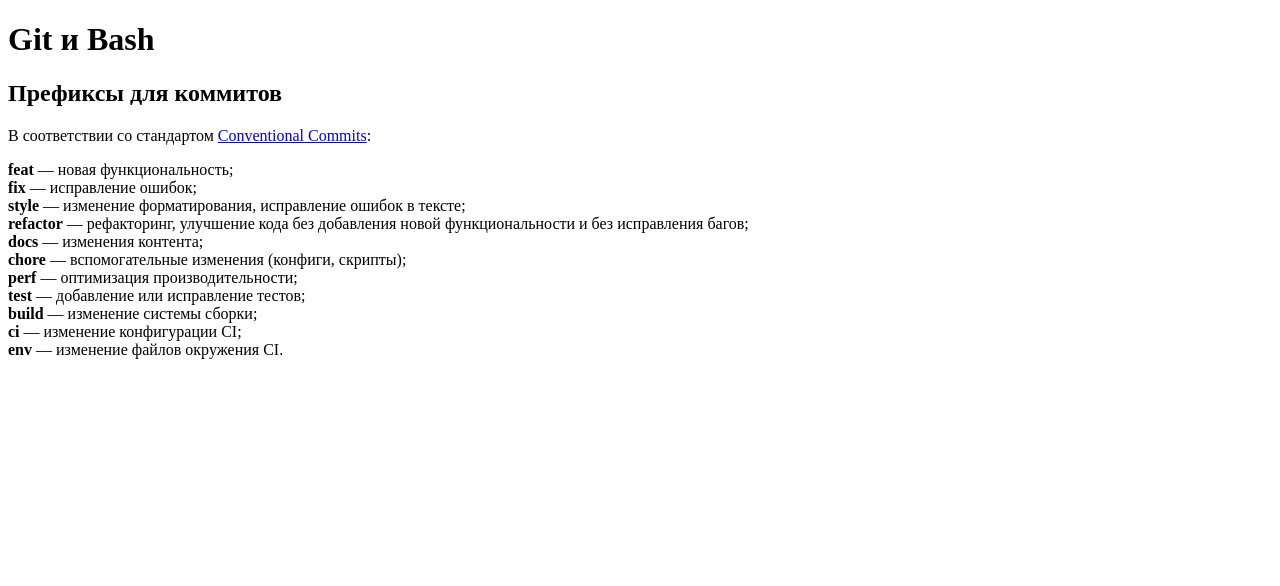
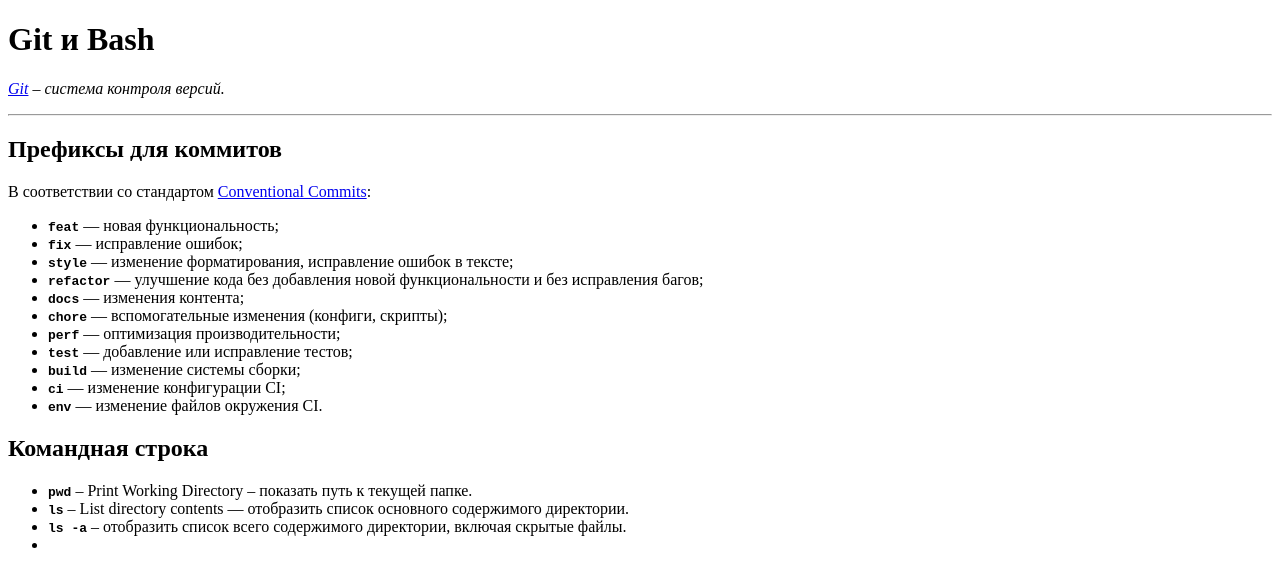
Before and after one commit to pnrf/myrepo, a Next.js app: page /knowledge-base/git-bash in a window 1280 px wide. Shown: the top 586 px of the page. Built offline with nearby package versions, Linux system fonts and the light colour scheme.

Commit message:
docs: update content

```diff
--- a/components/main-page/main-page.jsx
+++ b/components/main-page/main-page.jsx
@@ -38,11 +38,11 @@ export default function MainPage() {
 					<div className={styles['portfolio-section__content']}>
 						<div className={styles['portfolio-section__text-wrapper']}>
 							<ul className={styles['portfolio-section__card-list']}>
-								<li><a className={styles['link']} href="/portfolio/projects/registratsiya-rossiyskogo-po-v-reyestre-mintsifry">Регистрация российского ПО в реестре Минцифры</a></li>
+								<li><a className={styles['link']} href="/portfolio/projects/registratsiya-rossiyskogo-po-v-reyestre-mintsifry">Регистрация ПО в реестре Минцифры</a></li>
 								<li><a className={styles['link']} href="/portfolio/projects/registratsiya-programm-dlya-evm-v-rospatente">Регистрация программ для ЭВМ в Роспатенте</a></li>
 								<li><a className={styles['link']} href="/portfolio/projects/registratsiya-po-v-roszdravnadzore">Регистрация ПО в Росздравнадзоре</a></li>
 								<li><a className={styles['link']} href="/portfolio/projects/sostavleniye-zayavok-na-polucheniye-grantov">Составление заявок на получение грантов</a></li>
-								<li><a className={styles['link']} href="/portfolio/projects/sostavleniye-dokumentov-dlya-uchastiya-v-goszakupkakh">Составление документов для участия в госзакупках</a></li>
+								<li><a className={styles['link']} href="/portfolio/projects/sostavleniye-dokumentov-dlya-uchastiya-v-goszakupkakh">Составление документов для госзакупкок</a></li>
 							</ul>
 						</div>
 						<a href="/portfolio/projects">Все проекты →</a>
--- a/pages/knowledge-base/git-bash.mdx
+++ b/pages/knowledge-base/git-bash.mdx
@@ -1,17 +1,28 @@
 # Git и Bash
+
+*[Git](https://git-scm.com/book/ru/v2) – система контроля версий.*
+
+---
 
 ## Префиксы для коммитов
 
 В соответствии со стандартом [Conventional Commits](https://www.conventionalcommits.org/en/v1.0.0/):
 
-**feat** — новая функциональность;
-**fix** — исправление ошибок;
-**style** — изменение форматирования, исправление ошибок в тексте;
-**refactor** — рефакторинг, улучшение кода без добавления новой функциональности и без исправления багов;
-**docs** — изменения контента;
-**chore** — вспомогательные изменения (конфиги, скрипты);
-**perf** — оптимизация производительности;
-**test** — добавление или исправление тестов;
-**build** — изменение системы сборки;
-**ci** — изменение конфигурации CI;
-**env** — изменение файлов окружения CI.
+- **`feat`** — новая функциональность;
+- **`fix`** — исправление ошибок;
+- **`style`** — изменение форматирования, исправление ошибок в тексте;
+- **`refactor`** — улучшение кода без добавления новой функциональности и без исправления багов;
+- **`docs`** — изменения контента;
+- **`chore`** — вспомогательные изменения (конфиги, скрипты);
+- **`perf`** — оптимизация производительности;
+- **`test`** — добавление или исправление тестов;
+- **`build`** — изменение системы сборки;
+- **`ci`** — изменение конфигурации CI;
+- **`env`** — изменение файлов окружения CI.
+
+## Командная строка
+
+- **`pwd`** – Print Working Directory – показать путь к текущей папке.
+- **`ls`** – List directory contents — отобразить список основного содержимого директории.
+- **`ls -a`** – отобразить список всего содержимого директории, включая скрытые файлы.
+-
```
